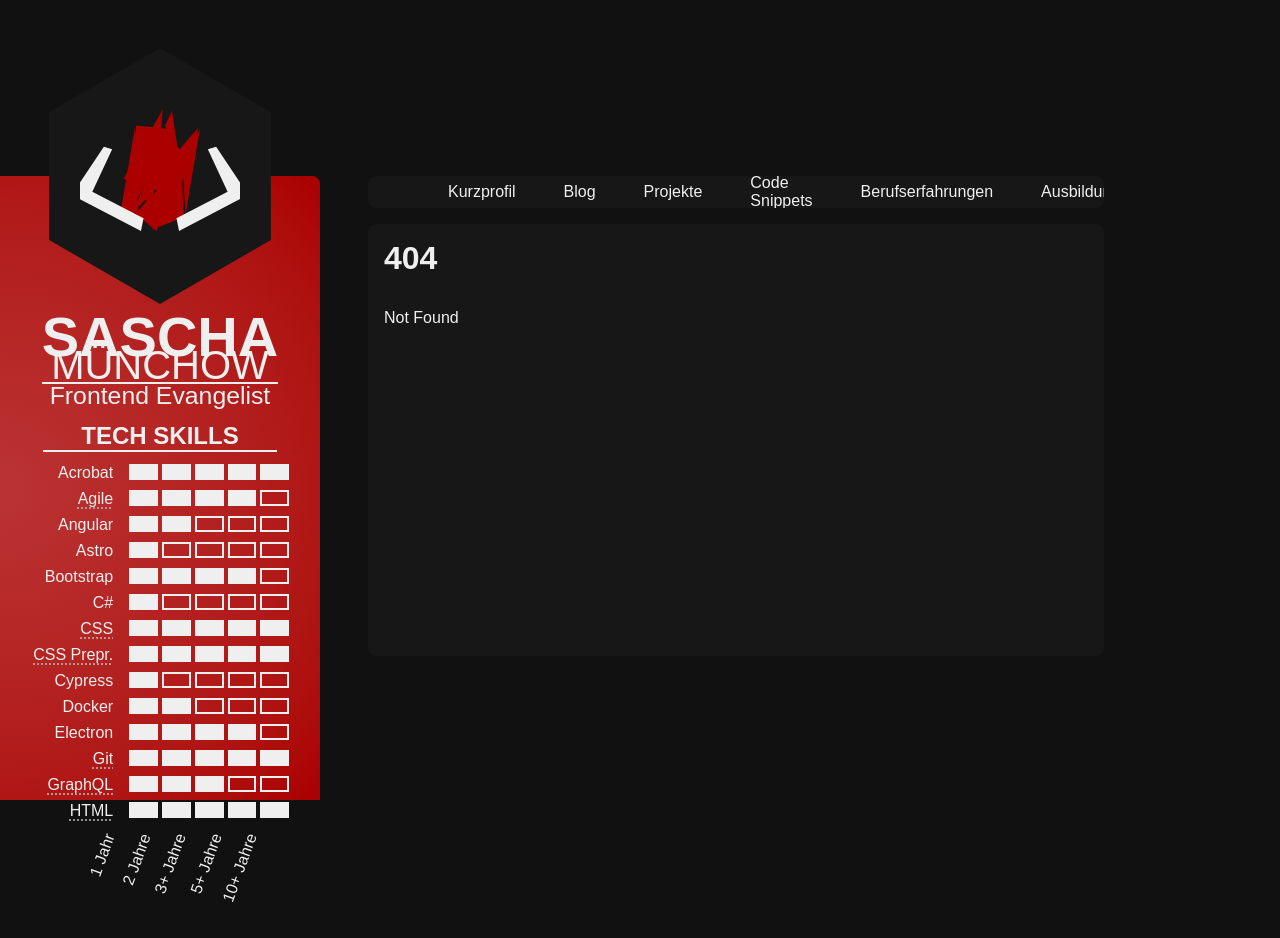
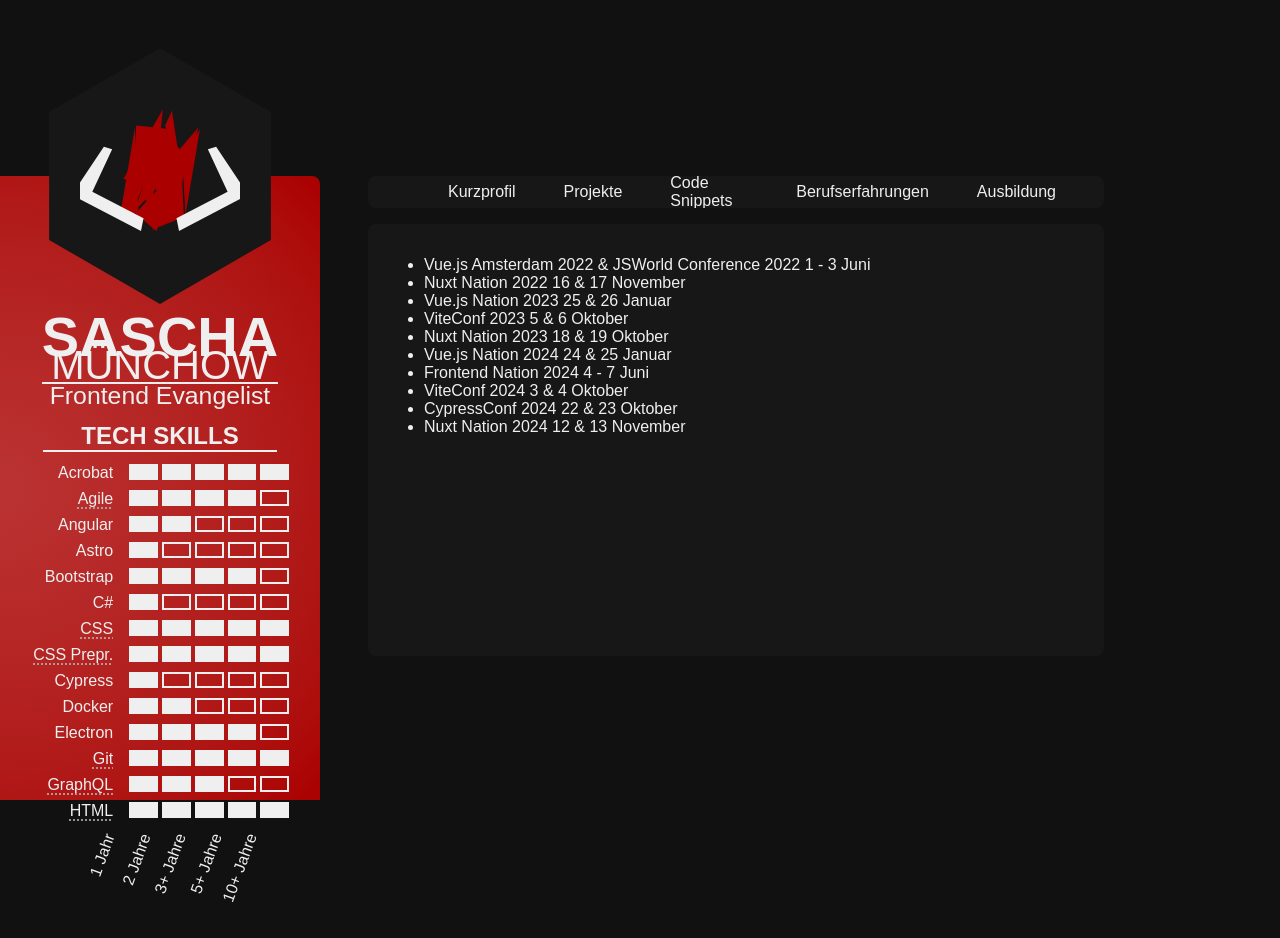
Before and after one commit to Sauriel/resume, a SvelteKit app: page /conferences in a window 1280 px wide. Before the commit this address had no page. Shown: the top 938 px of the page. Built offline with nearby package versions, Linux system fonts and the light colour scheme; some icons are missing.

Commit message:
removed blog, fixed type, added conferences file

```diff
--- a/src/lib/data/education.ts
+++ b/src/lib/data/education.ts
@@ -14,7 +14,7 @@
     place: 'G5 Berufsschule',
     from: eventDate(2005, 8),
     to: eventDate(2008, 7),
-    description: 'Fachrichtugn Mediendesign. Ausbildungsbetrieb: Medienzirkus Gudrun Schwanck.',
+    description: 'Fachrichtung Mediendesign. Ausbildungsbetrieb: Medienzirkus Gudrun Schwanck.',
   },
   {
     name: 'Fachhochschulreife Gestaltung',
--- a/src/routes/+layout.svelte
+++ b/src/routes/+layout.svelte
@@ -129,10 +129,10 @@
       path: '/profile',
       label: 'Kurzprofil',
     },
-    {
-      path: '/blog',
-      label: 'Blog',
-    },
+    // {
+    //   path: '/blog',
+    //   label: 'Blog',
+    // },
     {
       path: '/projects',
       label: 'Projekte',
--- /dev/null
+++ b/src/routes/conferences/+page.svelte
@@ -0,0 +1,18 @@
+<ul>
+  <li>Vue.js Amsterdam 2022 & JSWorld Conference 2022 1 - 3 Juni</li>
+  <li>Nuxt Nation 2022 16 & 17 November</li>
+  <li>Vue.js Nation 2023 25 & 26 Januar</li>
+  <li>ViteConf 2023 5 & 6 Oktober</li>
+  <li>Nuxt Nation 2023 18 & 19 Oktober</li>
+  <li>Vue.js Nation 2024 24 & 25 Januar</li>
+  <li>Frontend Nation 2024 4 - 7 Juni</li>
+  <li>ViteConf 2024 3 & 4 Oktober</li>
+  <li>CypressConf 2024 22 & 23 Oktober</li>
+  <li>Nuxt Nation 2024 12 & 13 November</li>
+</ul>
+
+<script lang="ts">
+  import type { PageData } from './$types';
+
+  export let data: PageData;
+</script>
```
